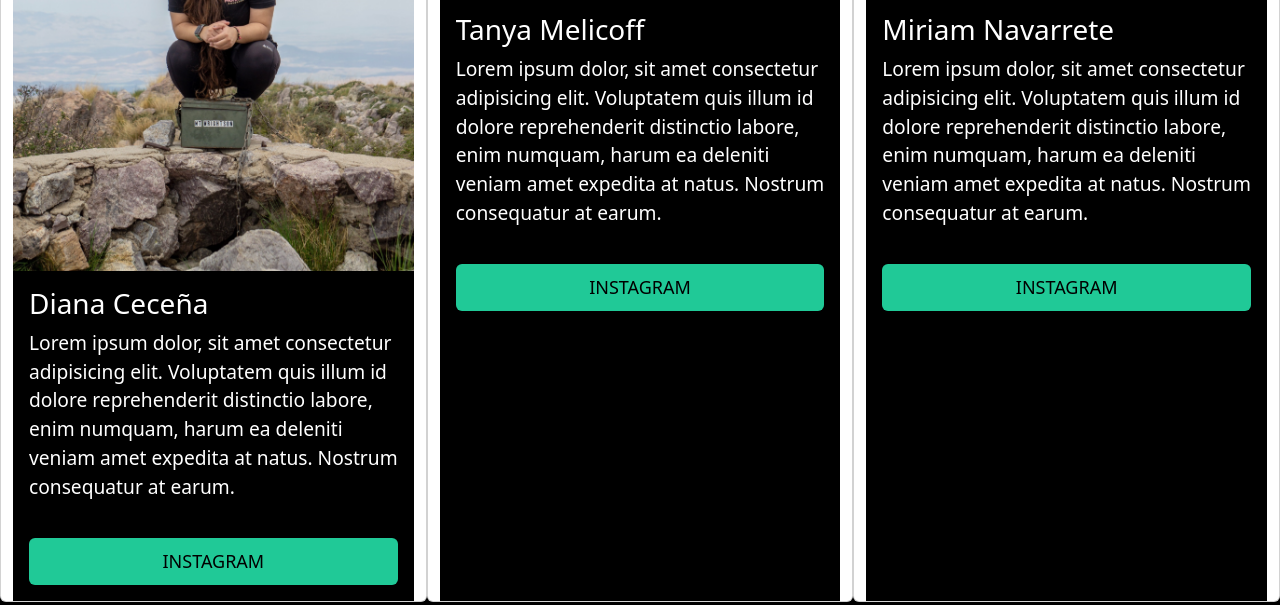
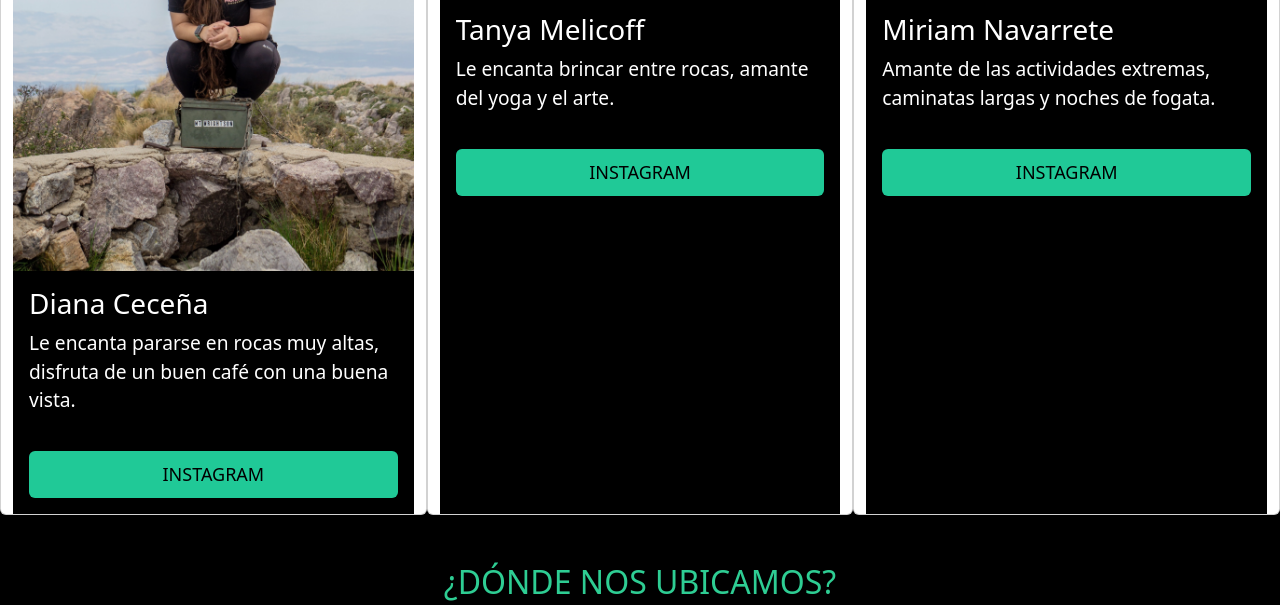
Before and after one commit to Dianacecena/preEntrega2Cecena, a plain HTML site: page Pages/nosotras.html in a window 1280 px wide. Shown: the part 508-1113 px from the top of the page. Drawn offline with nearby package versions, Linux system fonts and the light colour scheme.

Commit message:
actualizacion de datos en nosotras

```diff
--- a/Pages/nosotras.html
+++ b/Pages/nosotras.html
@@ -52,7 +52,7 @@
       <img src="../img/diana.JPG" class="card-img-top" alt="Diana">
       <div class="card-body">
         <h3 class="card-title">Diana Ceceña</h3>
-        <p class="card-text">Lorem ipsum dolor, sit amet consectetur adipisicing elit. Voluptatem quis illum id dolore reprehenderit distinctio labore, enim numquam, harum ea deleniti veniam amet expedita at natus. Nostrum consequatur at earum.</p>
+        <p class="card-text">Le encanta pararse en rocas muy altas, disfruta de un buen café con una buena vista.</p>
         <a href="https://www.instagram.com/dianaaoutside/" class="btn btn-primary"> Instagram</a>
       </div>
     </div>
@@ -61,7 +61,7 @@
       <img src="../img/tanya.JPG" class="card-img-top" alt="Tanya">
       <div class="card-body">
         <h3 class="card-title"> Tanya Melicoff</h3>
-        <p class="card-text">Lorem ipsum dolor, sit amet consectetur adipisicing elit. Voluptatem quis illum id dolore reprehenderit distinctio labore, enim numquam, harum ea deleniti veniam amet expedita at natus. Nostrum consequatur at earum.</p>
+        <p class="card-text">Le encanta brincar entre rocas, amante del yoga y el arte.</p>
         <a href="https://www.instagram.com/tkmelicoff/" class="btn btn-primary"> Instagram</a>
       </div>
     </div>
@@ -70,7 +70,7 @@
       <img src="../img/miriam.JPG " class="card-img-top" alt="Miriam">
       <div class="card-body">
         <h3 class="card-title"> Miriam Navarrete</h3>
-        <p class="card-text"> Lorem ipsum dolor, sit amet consectetur adipisicing elit. Voluptatem quis illum id dolore reprehenderit distinctio labore, enim numquam, harum ea deleniti veniam amet expedita at natus. Nostrum consequatur at earum.</p>
+        <p class="card-text"> Amante de las actividades extremas, caminatas largas y noches de fogata.</p>
         <a href="https://www.instagram.com/miriamnavarretem/" class="btn btn-primary"> Instagram</a>
       </div>
     </div>
```
